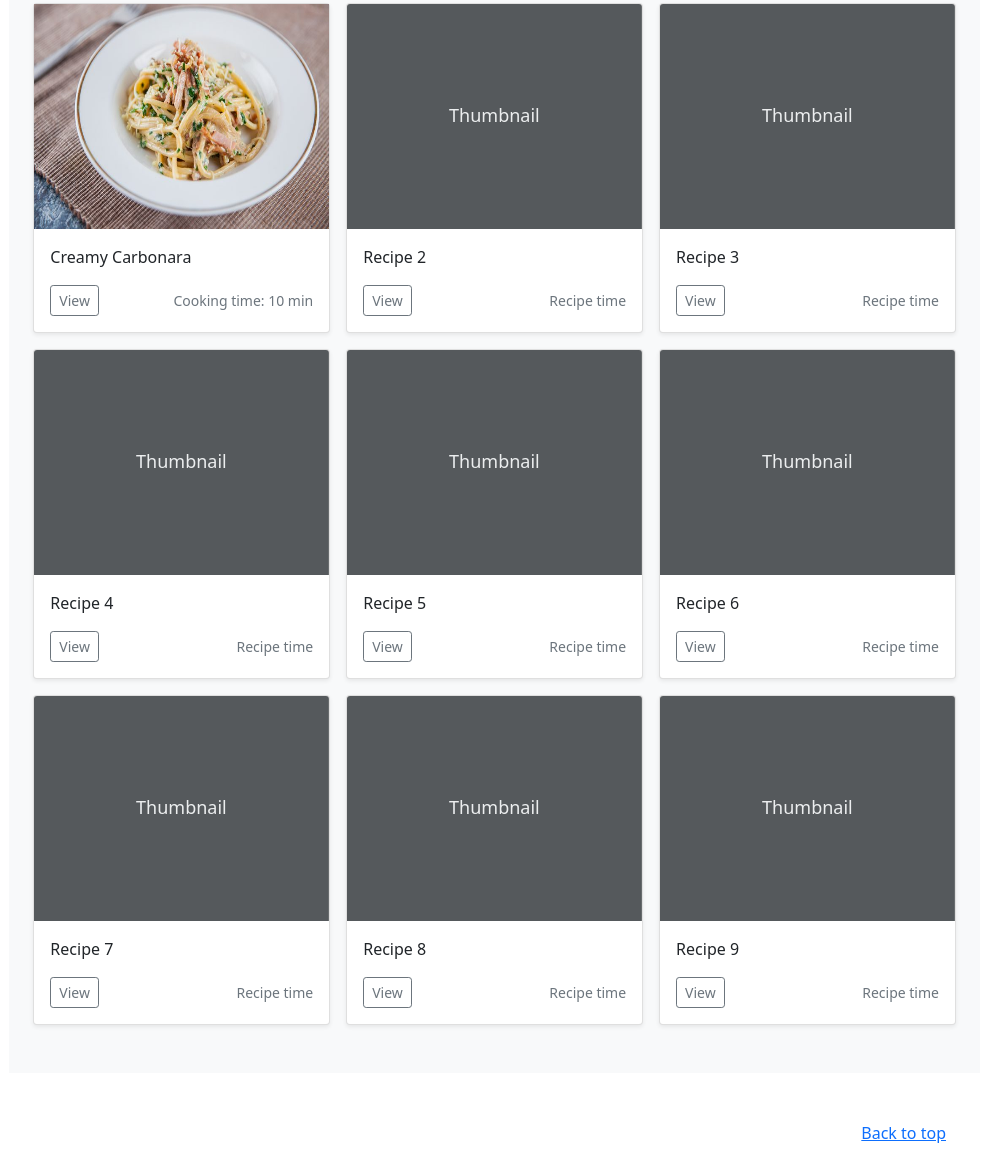
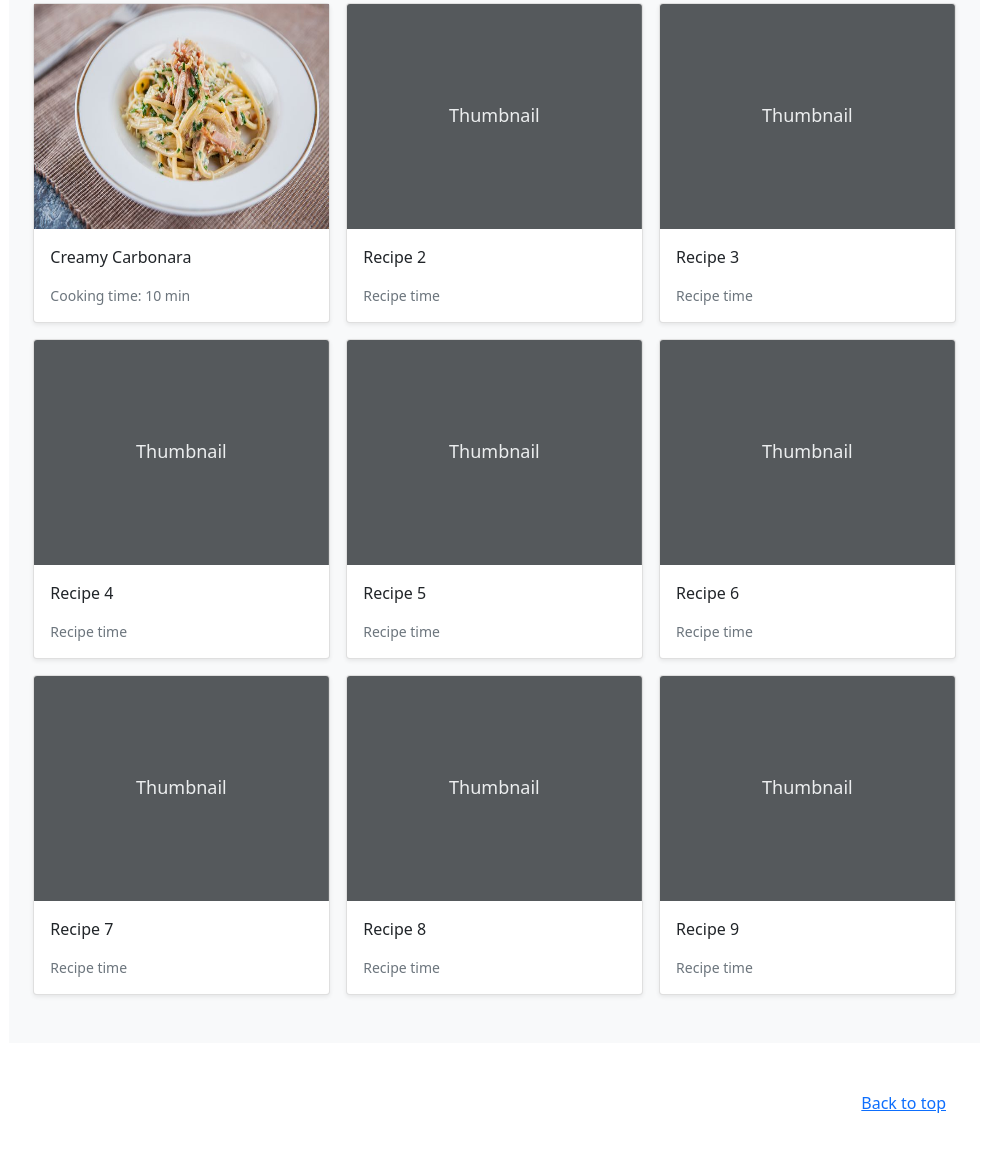
Before and after one commit to int-elligence2021/int-elligence2021.github.io, a website: page results_page.html in a window 1280 px wide. Shown: the part 333-1502 px from the top of the page, without its empty margins (252-1240 px from the left). After the commit the page ends 1472 px from the top, so only its background shows below. Drawn offline with nearby package versions, Linux system fonts and the light colour scheme; files that its build step writes are made by us from their sources; files whose address does not match are found by name.

Commit message:
removed view button

```diff
--- a/results_page.html
+++ b/results_page.html
@@ -454,9 +454,6 @@
             <div class="card-body">
               <p class="card-text">Creamy Carbonara</p>
               <div class="d-flex justify-content-between align-items-center">
-                <div class="btn-group">
-                  <button type="button" class="btn btn-sm btn-outline-secondary">View</button>
-                </div>
                 <small class="text-muted">Cooking time: 10 min</small>
               </div>
             </div>
@@ -469,9 +466,6 @@
             <div class="card-body">
               <p class="card-text">Recipe 2</p>
               <div class="d-flex justify-content-between align-items-center">
-                <div class="btn-group">
-                  <button type="button" class="btn btn-sm btn-outline-secondary">View</button>
-                </div>
                 <small class="text-muted">Recipe time</small>
               </div>
             </div>
@@ -484,9 +478,6 @@
             <div class="card-body">
               <p class="card-text">Recipe 3</p>
               <div class="d-flex justify-content-between align-items-center">
-                <div class="btn-group">
-                  <button type="button" class="btn btn-sm btn-outline-secondary">View</button>
-                </div>
                 <small class="text-muted">Recipe time</small>
               </div>
             </div>
@@ -500,9 +491,6 @@
             <div class="card-body">
               <p class="card-text">Recipe 4</p>
               <div class="d-flex justify-content-between align-items-center">
-                <div class="btn-group">
-                  <button type="button" class="btn btn-sm btn-outline-secondary">View</button>
-                </div>
                 <small class="text-muted">Recipe time</small>
               </div>
             </div>
@@ -515,9 +503,6 @@
             <div class="card-body">
               <p class="card-text">Recipe 5</p>
               <div class="d-flex justify-content-between align-items-center">
-                <div class="btn-group">
-                  <button type="button" class="btn btn-sm btn-outline-secondary">View</button>
-                </div>
                 <small class="text-muted">Recipe time</small>
               </div>
             </div>
@@ -530,9 +515,6 @@
             <div class="card-body">
               <p class="card-text">Recipe 6</p>
               <div class="d-flex justify-content-between align-items-center">
-                <div class="btn-group">
-                  <button type="button" class="btn btn-sm btn-outline-secondary">View</button>
-                </div>
                 <small class="text-muted">Recipe time</small>
               </div>
             </div>
@@ -546,9 +528,6 @@
             <div class="card-body">
               <p class="card-text">Recipe 7</p>
               <div class="d-flex justify-content-between align-items-center">
-                <div class="btn-group">
-                  <button type="button" class="btn btn-sm btn-outline-secondary">View</button>
-                </div>
                 <small class="text-muted">Recipe time</small>
               </div>
             </div>
@@ -561,9 +540,6 @@
             <div class="card-body">
               <p class="card-text">Recipe 8</p>
               <div class="d-flex justify-content-between align-items-center">
-                <div class="btn-group">
-                  <button type="button" class="btn btn-sm btn-outline-secondary">View</button>
-                </div>
                 <small class="text-muted">Recipe time</small>
               </div>
             </div>
@@ -576,9 +552,6 @@
             <div class="card-body">
               <p class="card-text">Recipe 9</p>
               <div class="d-flex justify-content-between align-items-center">
-                <div class="btn-group">
-                  <button type="button" class="btn btn-sm btn-outline-secondary">View</button>
-                </div>
                 <small class="text-muted">Recipe time</small>
               </div>
             </div>
```
